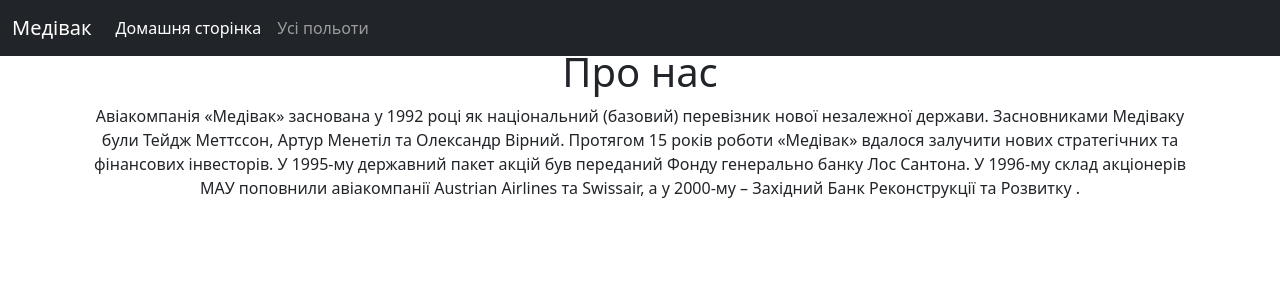
After one commit to mezidia/django_labs, a Flask app: page /about in a window 1280 px wide. The commit adds this page. Shown: the top 300 px of the page. Run offline with Flask 2, Linux system fonts and the light colour scheme; some libraries are stand-ins or nearby versions.

Commit message:
Create about page

```diff
--- a/app.py
+++ b/app.py
@@ -33,6 +33,11 @@ def flights():
     return render_template('flights.html', flights=available_flights)
 
 
+@app.route('/about')
+def about():
+    return render_template('about.html')
+
+
 @app.route('/flight/<int:id>')
 def flight(id: int):
     founded_flight = Flight.query.get_or_404(id)
--- /dev/null
+++ b/templates/about.html
@@ -0,0 +1,16 @@
+{% extends 'base.html' %}
+{% block title %}
+    Про нас
+{% endblock %}
+{% block body %}
+    <div class="container text-center pt-5">
+        <h1>Про нас</h1>
+        <p>Авіакомпанія «Медівак» заснована у 1992 році як національний (базовий) перевізник нової
+            незалежної держави. Засновниками Медіваку були Тейдж Меттссон, Артур Менетіл та Олександр Вірний.
+
+            Протягом 15 років роботи «Медівак» вдалося залучити нових стратегічних та фінансових інвесторів. У 1995-му
+            державний пакет акцій був переданий Фонду генерально банку Лос Сантона. У 1996-му склад акціонерів МАУ
+            поповнили
+            авіакомпанії Austrian Airlines та Swissair, а у 2000-му – Західний Банк Реконструкції та Розвитку .</p>
+    </div>
+{% endblock %}
--- a/templates/index.html
+++ b/templates/index.html
@@ -40,7 +40,7 @@
                             <h1>Про нас.</h1>
                             <p>Ми авіа-компанія Медівак і надаємо послуги пасажирських авіаперевезень по усьому Сан
                                 Андреас.</p>
-                            <p><a class="btn btn-lg btn-primary" href="#">Прочитати більше</a></p>
+                            <p><a class="btn btn-lg btn-primary" href="/about">Прочитати більше</a></p>
                         </div>
                     </div>
                 </div>
@@ -54,7 +54,7 @@
                         <div class="carousel-caption">
                             <h1>Список рейсів.</h1>
                             <p>Тут ви можете переглянути усі наявні наразі рейси.</p>
-                            <p><a class="btn btn-lg btn-primary" href="#">Подивитися список</a></p>
+                            <p><a class="btn btn-lg btn-primary" href="/flights">Подивитися список</a></p>
                         </div>
                     </div>
                 </div>
@@ -68,7 +68,7 @@
                         <div class="carousel-caption text-end">
                             <h1>Контактна інформація.</h1>
                             <p>Усе, що вас цікавить, ви можете запитати у нас.</p>
-                            <p><a class="btn btn-lg btn-primary" href="#">Зв'язатись з компанією</a></p>
+                            <p><a class="btn btn-lg btn-primary" href="/contacts">Зв'язатись з компанією</a></p>
                         </div>
                     </div>
                 </div>
```
